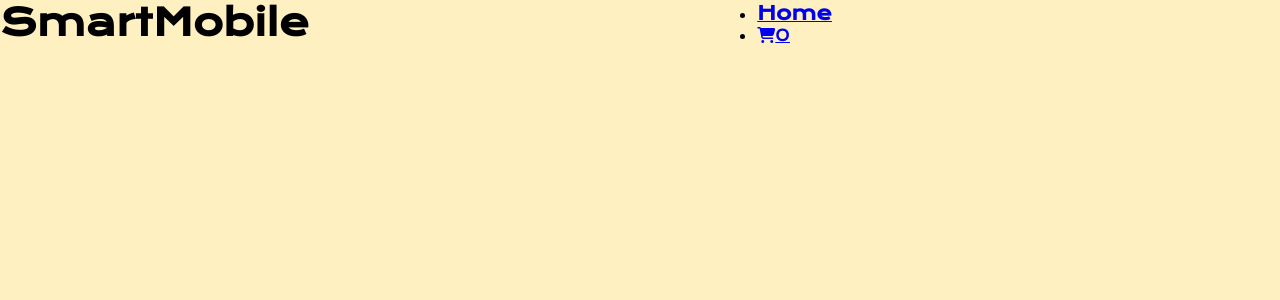
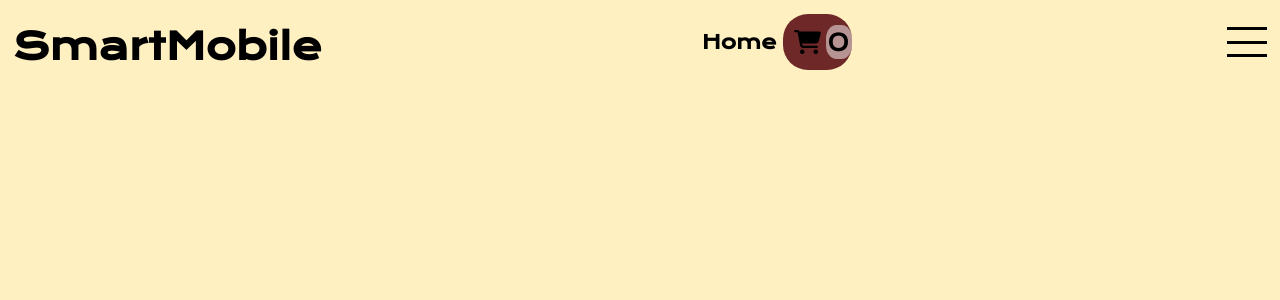
Before and after one commit to ejezie/webstore, a React (Create React App) app in the folder frontend/: page / in a window 1280 px wide. Shown: the top 300 px of the page. Built offline with nearby package versions, Linux system fonts and the light colour scheme; some icons are missing.

Commit message:
Navbar styled

```diff
--- a/frontend/src/components/Navbar.css
+++ b/frontend/src/components/Navbar.css
@@ -1,9 +1,90 @@
-.navbar{
-    display: flex;
-    align-items: center;
-    justify-content: space-between;
+.navbar {
+  display: flex;
+  align-items: center;
+  justify-content: space-between;
+  padding: 1%;
+  z-index: 10;
+  /* position: fixed; */
 }
 
-.navbar__logo > h2{
-    font-size: 2.3em;
+.navbar__logo {
+  /* text-decoration: underline rgb(252, 90, 90); */
 }
+
+.navbar__logo h2 {
+  font-size: 2.3em;
+}
+
+.navbar__logo > h2 > i {
+  font-size: 1.3em;
+  margin-left: 5px;
+}
+
+.navbar__links {
+  display: flex;
+  align-items: center;
+  justify-content: center;
+  list-style: none;
+}
+
+.navbar__links > li > a {
+  text-decoration: none;
+  color: black;
+}
+
+.navbar__links > li > a:hover {
+  color: rgb(187, 80, 42);
+}
+
+.navbar__links > li > a > .cart {
+  display: flex;
+  align-items: center;
+  justify-content: space-around;
+  background-color: rgb(110, 40, 40);
+  padding: 0.7em;
+  border-radius: 25px;
+  margin-left: 8%;
+}
+
+.navbar__links > li > a > .cart > i {
+  font-size: 1.5em;
+  margin-right: 10%;
+}
+.navbar__links > li > a > .cart > span {
+  font-size: 1.5em;
+  background-color: rgba(255, 255, 255, 0.5);
+  border-radius: 40%;
+  padding: 2px;
+}
+
+.navbar__links > li > a > .cart > span:hover {
+  background-color: rgb(0, 0, 0, 0.5);
+}
+
+.hamburger {
+  height: 30px;
+  width: 40px;
+  display: flex;
+  flex-direction: column;
+  justify-content: space-between;
+  align-items: center;
+  cursor: pointer;
+}
+
+.hamburger > div {
+  background-color: black;
+  height: 3px;
+  width: 100%;
+}
+
+/* .hamburger > .one {
+  display: none;
+}
+.hamburger > .two {
+  transform: rotate(-40deg);
+  margin: 1em 1em 0 0;
+}
+.hamburger > .three {
+  transform: rotate(40deg);
+  margin: -1em 1em 0 0;
+} */
--- a/frontend/src/components/Navbar.jsx
+++ b/frontend/src/components/Navbar.jsx
@@ -25,10 +25,10 @@ function Navbar() {
           </Link>
         </li>
       </ul>
-      <div className="hambuger">
-        <div></div>
-        <div></div>
-        <div></div>
+      <div className="hamburger">
+        <div className="one"></div>
+        <div className="two"></div>
+        <div className="three"></div>
       </div>
     </div>
   );
```
